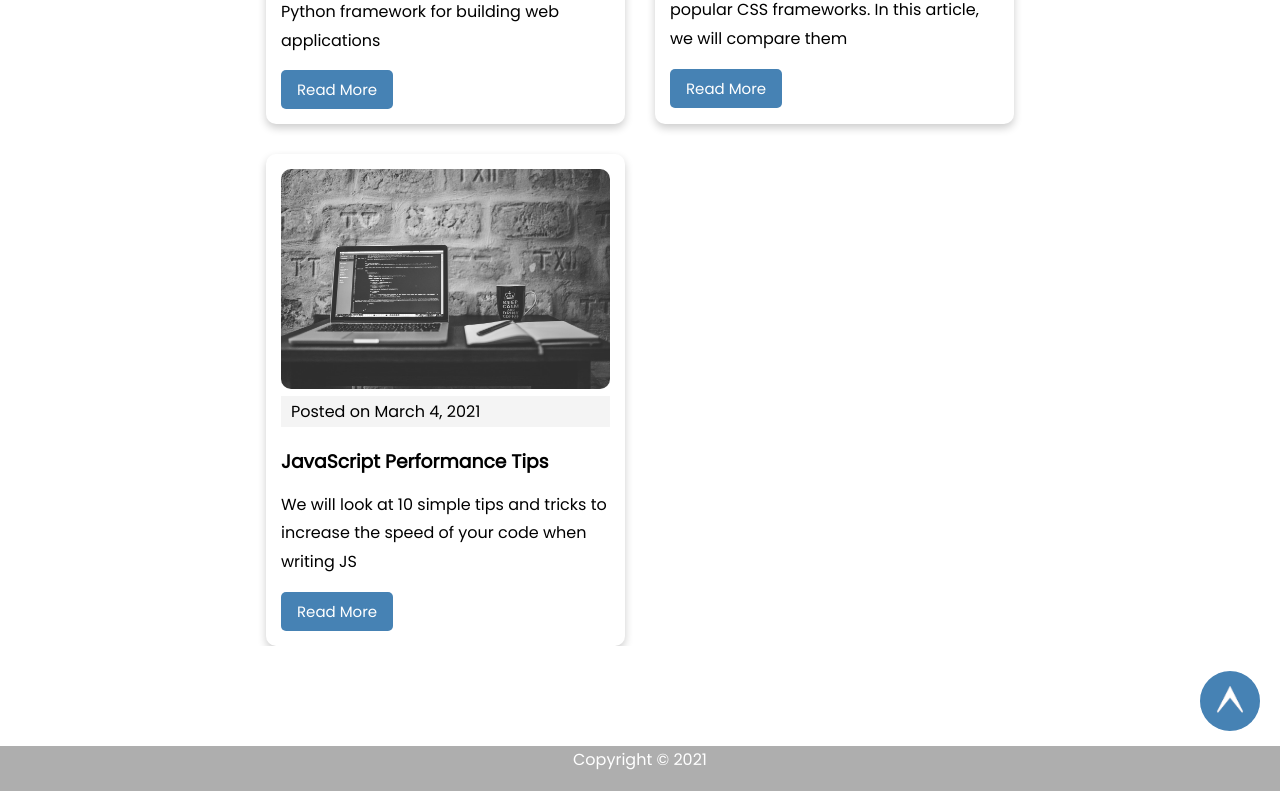
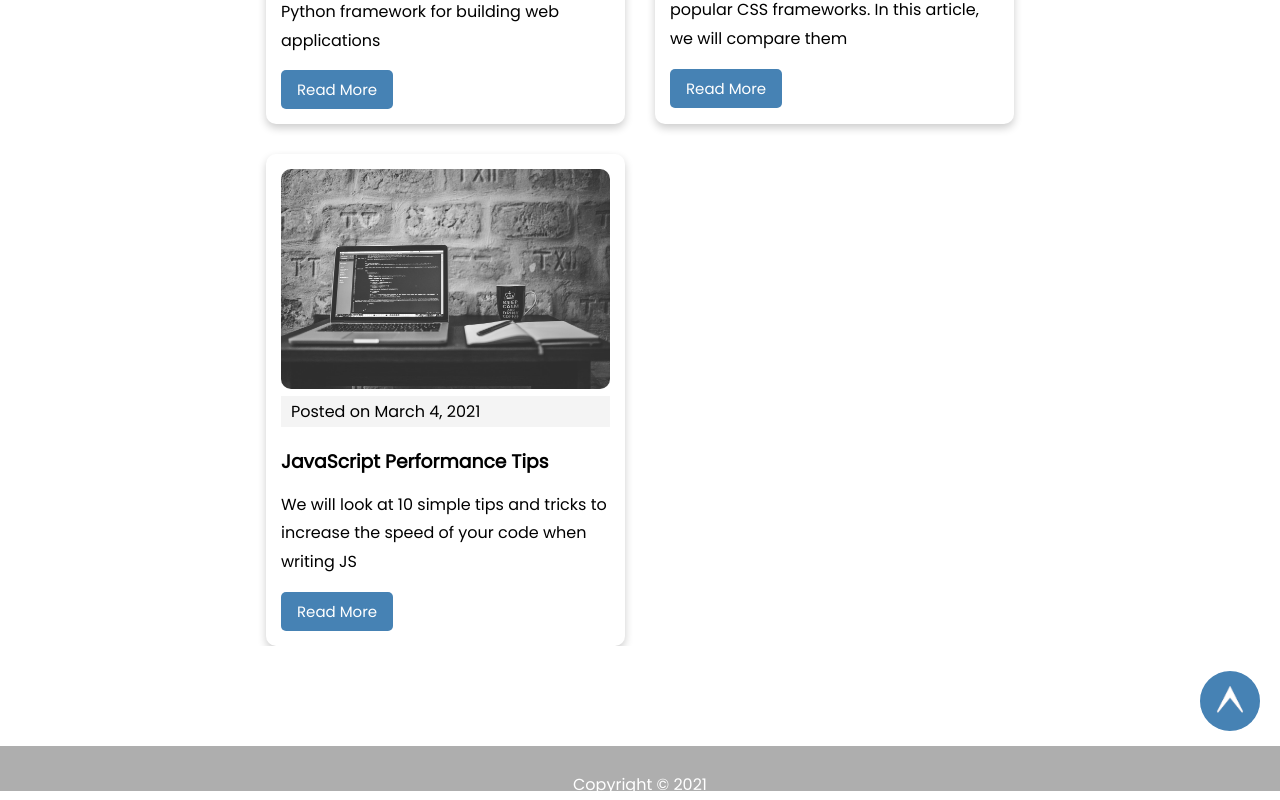
Before and after one commit to Arunprakash-1903/Blog3, a Next.js app: page / in a window 1280 px wide. Shown: the part 1547-2347 px from the top of the page. Built offline with nearby package versions, Linux system fonts and the light colour scheme.

Commit message:
footer modified

```diff
--- a/styles/globals.css
+++ b/styles/globals.css
@@ -139,6 +139,7 @@ ol {
   position:sticky;
   margin-top: 100px;
   margin-bottom: -200px;
+  padding: 10px 0px;
 }
 .footer>p{
   font-size: 16px;
```
